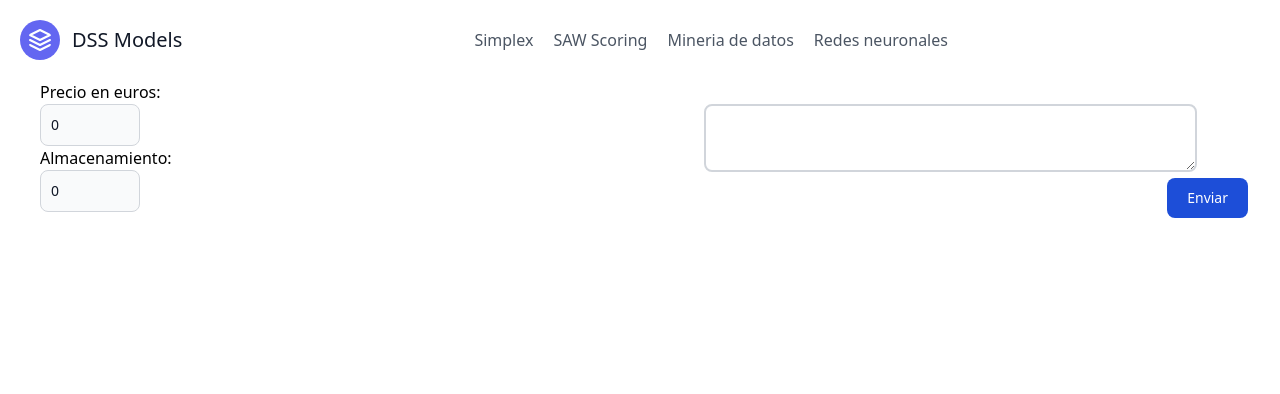
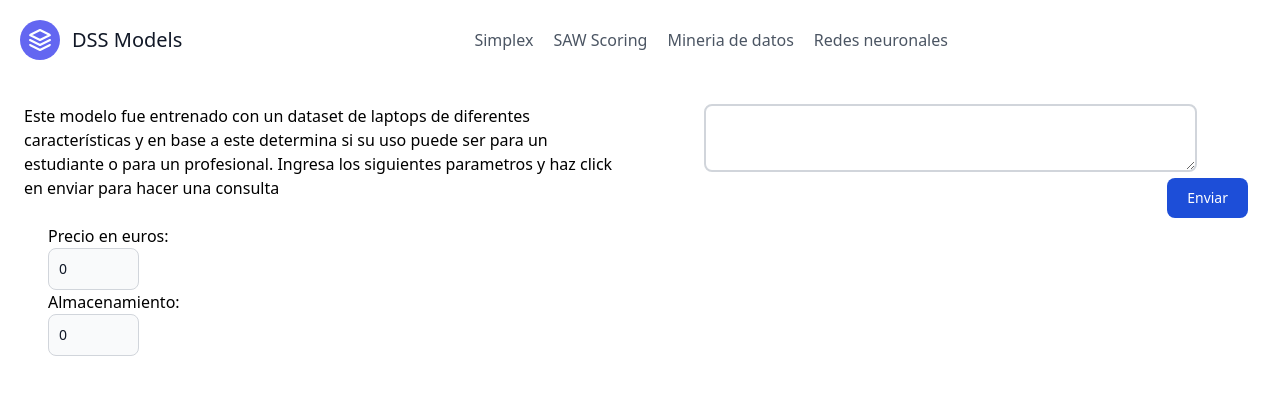
Before and after one commit to JuleFs/DSS-models, an Angular app: page /redes_neuronales in a window 1280 px wide. Shown: the top 394 px of the page. Built offline with nearby package versions, Linux system fonts and the light colour scheme.

Commit message:
Descripcion añadida y ajuste de estilo de texto en redes neuronales

```diff
--- a/src/app/components/redes-neuronales/redes-neuronales.component.html
+++ b/src/app/components/redes-neuronales/redes-neuronales.component.html
@@ -2,8 +2,14 @@
 
 <div class="flex">
   <aside class="justify-center items-center w-1/2">
-    <div class="form-container">
-      <form class="form ml-10">
+    <div class="form-container p-6">
+      <div>
+        Este modelo fue entrenado con un dataset de laptops de diferentes
+        características y en base a este determina si su uso puede ser para un
+        estudiante o para un profesional. Ingresa los siguientes parametros y
+        haz click en enviar para hacer una consulta
+      </div>
+      <form class="form p-6">
         <div class="form-group">
           <label for="price">Precio en euros:</label>
           <input
```
